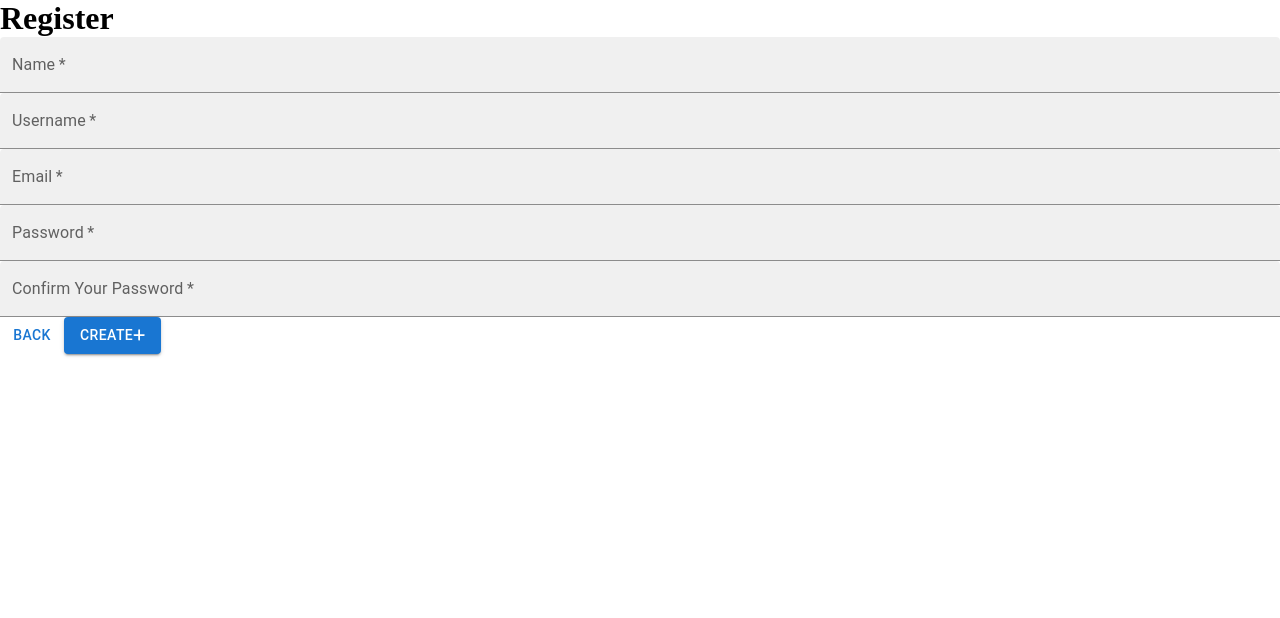
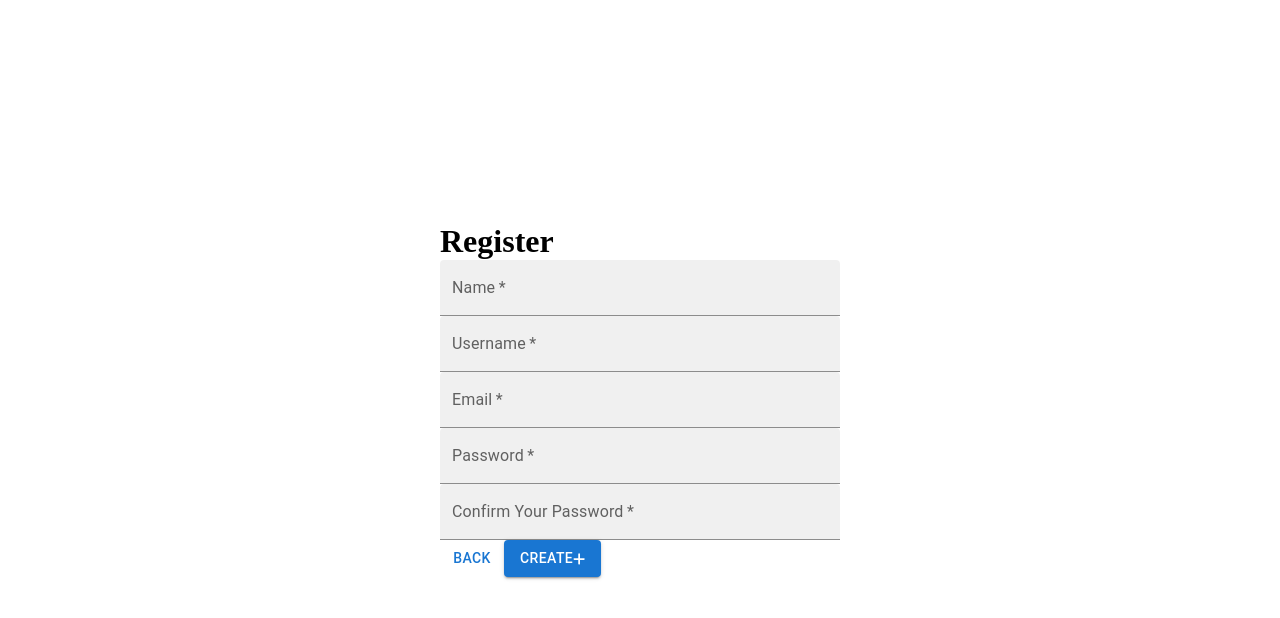
Before and after one commit to SamHardiment/budFit----Client, a React app: page /Register in a window 1280 px wide. Shown: the top 618 px of the page. Built offline with nearby package versions, Linux system fonts and the light colour scheme.

Commit message:
add stylesheet for register page

```diff
--- /dev/null
+++ b/src/pages/Register/index.css
@@ -0,0 +1,10 @@
+.form-container {
+  max-width: 400px;
+  max-height: 800px;
+  height: 100vh;
+  width: 100vw;
+  display: flex;
+  flex-direction: column;
+  justify-content: center;
+  margin: 0 auto;
+}
--- a/src/pages/Register/index.js
+++ b/src/pages/Register/index.js
@@ -2,11 +2,12 @@ import React from "react";
 import { RegForm } from "../../components";
 import { SearchBtns } from "../../components";
 import { BackButton } from "../../components";
+import "./index.css";
 export const Register = () => {
   return (
-    <>
+    <div className="form-container">
       <h1>Register</h1>
       <RegForm />
-    </>
+    </div>
   );
 };
```
